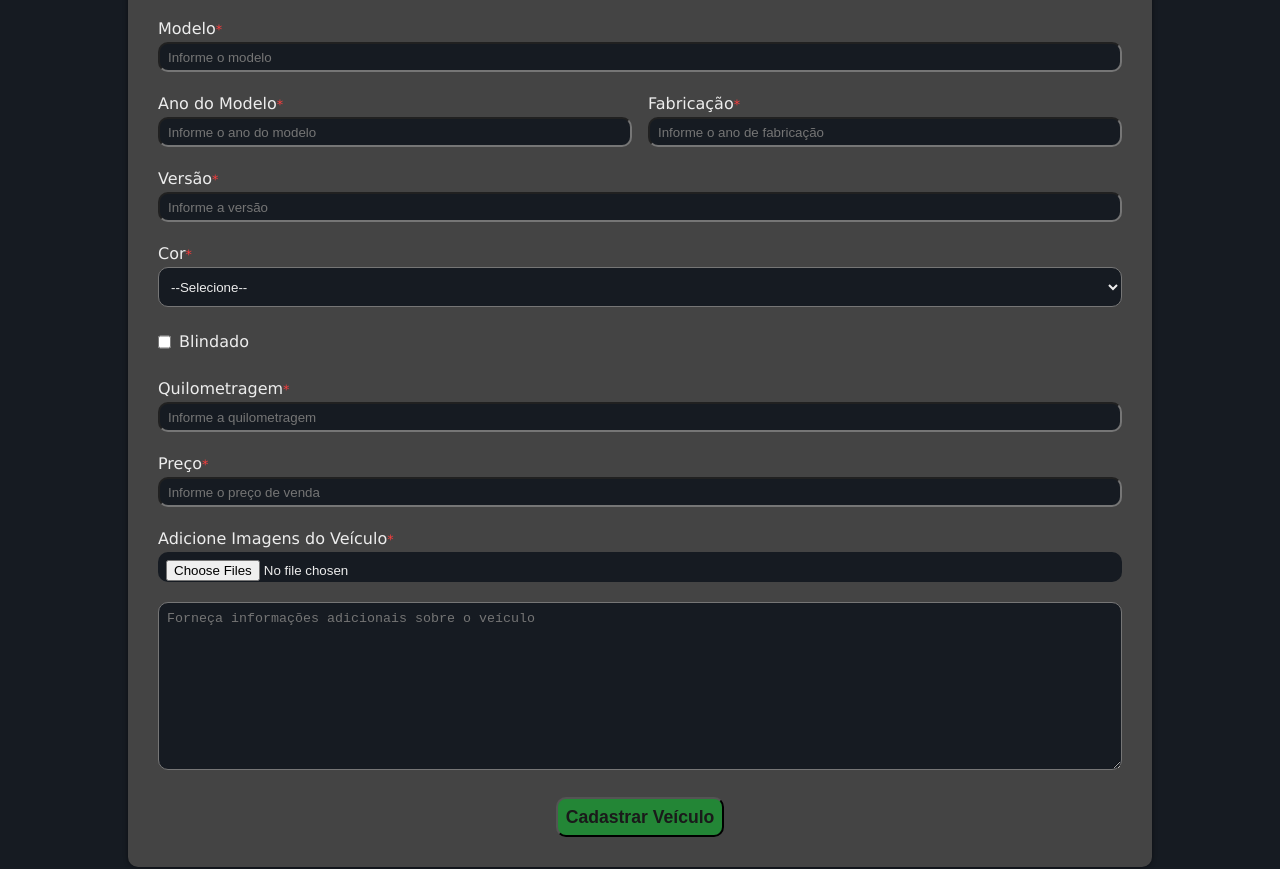
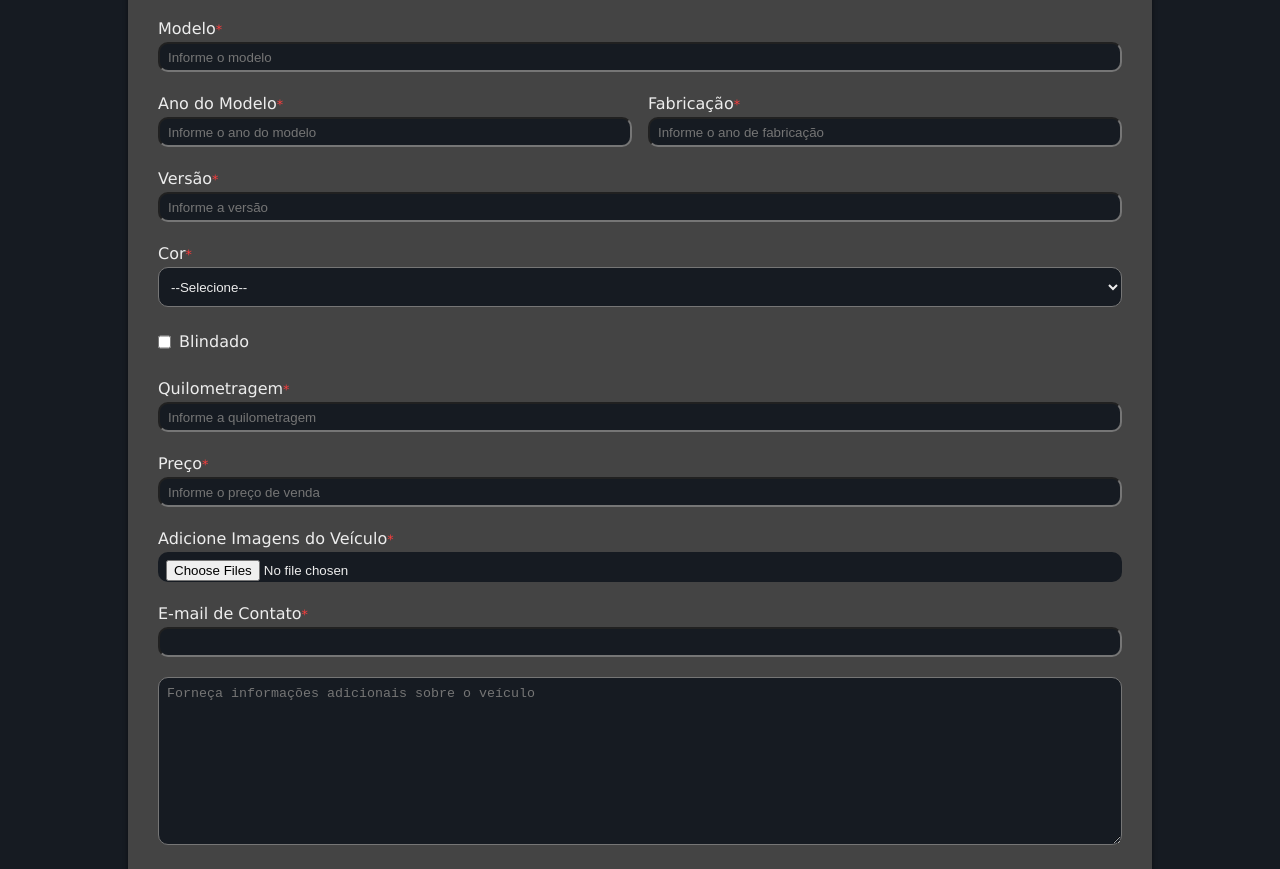
Before and after one commit to gabrielkmendonca/web-content-standards, a plain HTML site: page 00-exercises/003-online-classified/pages/form.html in a window 1280 px wide. Shown: the part 216-1085 px from the top of the page. Drawn offline with Linux system fonts and the light colour scheme.

Commit message:
Update form.html

```diff
--- a/00-exercises/003-online-classified/pages/form.html
+++ b/00-exercises/003-online-classified/pages/form.html
@@ -77,6 +77,10 @@
                 <label for="imagem-veiculo" class="obrigatorio">Adicione Imagens do Veículo</label>
                 <input type="file" name="imagem-veiculo" id="imagem-veiculo" accept="image/*" multiple required>
             </p>
+            <p id="contato">
+                <label for="email" class="obrigatorio">E-mail de Contato</label>
+                <input type="email" name="email" id="email">
+            </p>
             <p id="informacao">
                 <textarea name="info" id="info" rows="10" placeholder="Forneça informações adicionais sobre o veículo"></textarea>
             </p>
```
